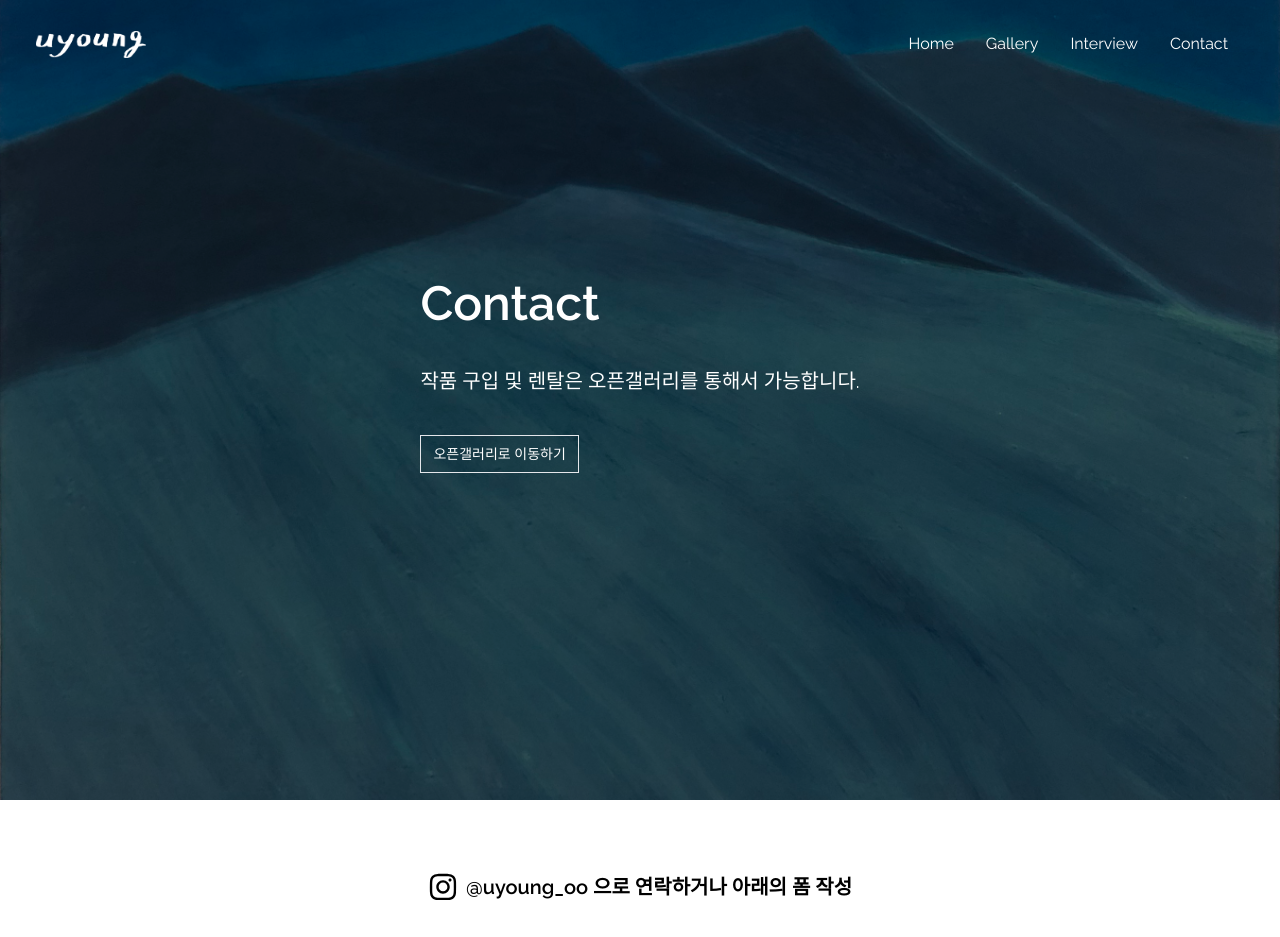
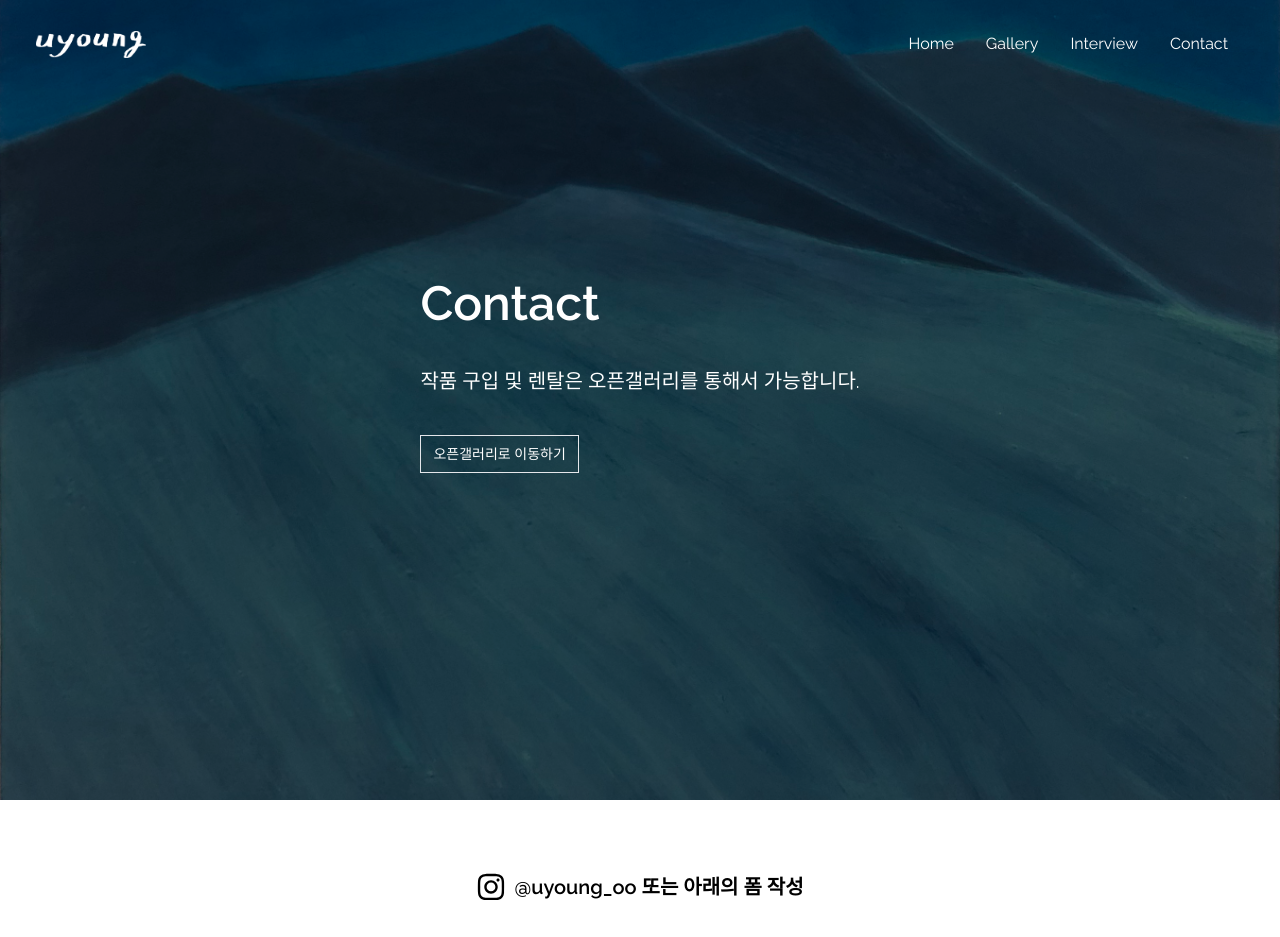
Before and after one commit to MinJunKim21/Uyoung-Art-project, a Next.js app: page /contact in a window 1280 px wide. Shown: the top 937 px of the page. Built offline with nearby package versions, Linux system fonts and the light colour scheme; a web font is replaced by a local one.

Commit message:
testing for deploy

```diff
--- a/components/Contact.jsx
+++ b/components/Contact.jsx
@@ -6,9 +6,7 @@ function Contact() {
     <div className="max-w-[1240px] m-auto p-4 h-screen">
       <h1 className="flex items-center mt-10 mb-5 font-semibold justify-center p-4">
         <FaInstagram className="mr-2 text-3xl" />
-        <span className="text-xl">
-          @uyoung_oo 으로 연락하거나 아래의 폼 작성
-        </span>
+        <span className="text-xl">@uyoung_oo 또는 아래의 폼 작성</span>
       </h1>
       <form className="max-w-[600px] m-auto">
         <div className="grid grid-cols-2 gap-2">
--- a/components/Interviewtext.jsx
+++ b/components/Interviewtext.jsx
@@ -26,7 +26,7 @@ function interviewtext() {
 
       <div className="col-span-1">
         <Image
-          src={'/uyoung_source/가로수길_유영_작품이미지.jpeg'}
+          src={'/uyoung_source/유영_공존.jpg'}
           layout="responsive"
           height={80}
           width={100}
```
